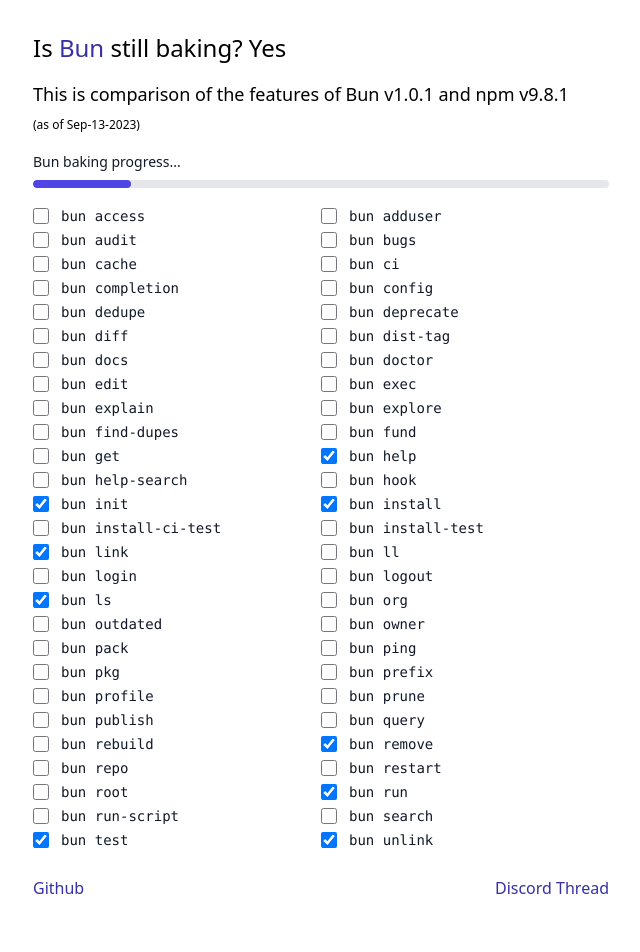
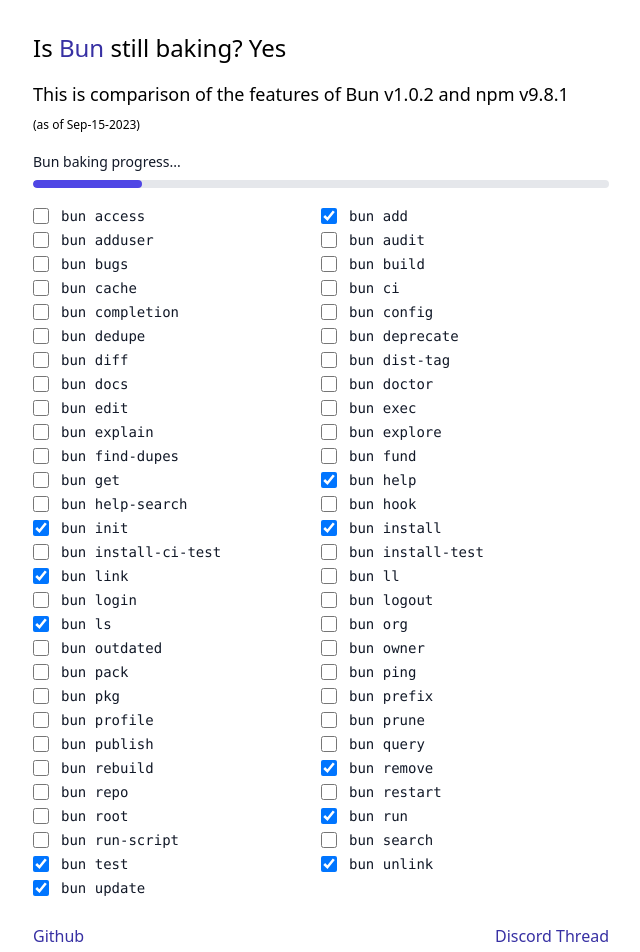
Before and after one commit to abhishandilya/is-bun-still-baking, a React (Vite) app: page / in a window 1280 px wide. Shown: the top 952 px of the page, without its empty margins (319-959 px from the left). Before the commit the page ends 924 px from the top, so only its background shows below. Built offline with nearby package versions, Linux system fonts and the light colour scheme.

Commit message:
version update

```diff
--- a/App.tsx
+++ b/App.tsx
@@ -72,10 +72,10 @@
         still baking? Yes
       </h1>
       <p className="text-lg mb-4">
-        This is comparison of the features of Bun v1.0.1 and npm v9.8.1
+        This is comparison of the features of Bun v1.0.2 and npm v9.8.1
         <br />
         {/* TODO: update this with every commit */}
-        <span className="text-xs">(as of Sep-13-2023)</span>
+        <span className="text-xs">(as of Sep-15-2023)</span>
       </p>
 
       <ProgressBar />
--- a/features.ts
+++ b/features.ts
@@ -2,6 +2,10 @@
   {
     name: "bun access",
     done: false,
+  },
+  {
+    name: "bun add",
+    done: true,
   },
   {
     name: "bun adduser",
@@ -13,6 +17,10 @@
   },
   {
     name: "bun bugs",
+    done: false,
+  },
+  {
+    name: "bun build",
     done: false,
   },
   {
@@ -215,4 +223,8 @@
     name: "bun unlink",
     done: true,
   },
+  {
+    name: "bun update",
+    done: true,
+  },
 ];
```
